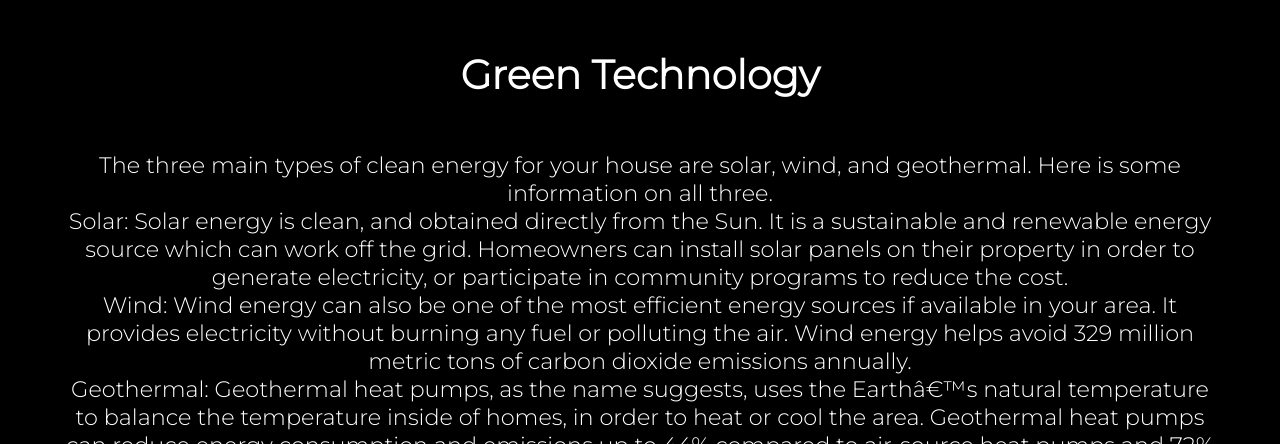
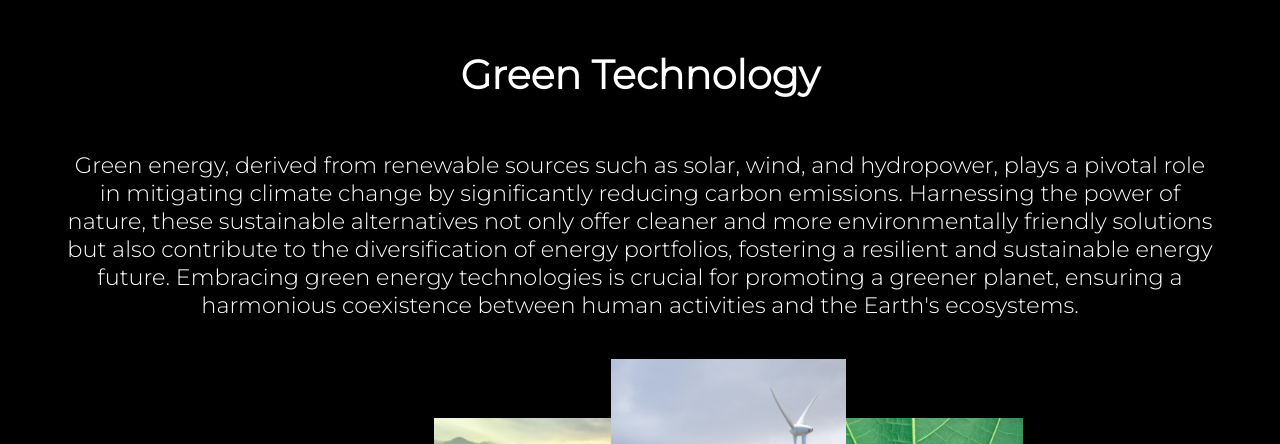
Before and after one commit to Scaledfish64/TheGreeningProject, a PHP site: page / in a window 1280 px wide. Shown: the part 2029-2473 px from the top of the page. Run offline with PHP 8.4, Linux system fonts and the light colour scheme; some web fonts are replaced.

Commit message:
i forgot again

```diff
--- a/index.css
+++ b/index.css
@@ -61,6 +61,7 @@ ul{
   background-color: black;
   border-bottom: 2px solid white;
   padding: 1%;
+  transition: 0.5s;
 }
 
 .nav-list{
@@ -244,7 +245,7 @@ hover-underline {
 }
 
 .turtle-section{
-  background-image: linear-gradient(black, rgba(0,0,0,0)),url("images/pexels-belle-co-847393.jpg");
+  background-image: linear-gradient(black, rgba(0,0,0,0), black),url("images/pexels-belle-co-847393.jpg");
   width: 100%;
   background-size: cover;
   background-color: rgba(0, 0, 0, 0.5);
--- a/index.html
+++ b/index.html
@@ -38,7 +38,10 @@
           your needs.
         </p>
       </div>
-      <img class="arrow" src="images/kisspng-arrow-computer-icons-logo-white-down-arrow-png-5ab1bd5cde13f0.7986932615215977889096.png">
+      <img
+        class="arrow"
+        src="images/kisspng-arrow-computer-icons-logo-white-down-arrow-png-5ab1bd5cde13f0.7986932615215977889096.png"
+      />
     </section>
     <section>
       <div class="flex-container purpose-flex-container">
@@ -92,25 +95,15 @@
       <h1 class="heading">Green Technology</h1>
       <div>
         <p class="full-para tech-info">
-          The three main types of clean energy for your house are solar,
-          wind, and geothermal. Here is some information on all three.
-          <br />
-          Solar: Solar energy is clean, and obtained directly from the Sun.
-          It is a sustainable and renewable energy source which can work off the grid.
-          Homeowners can install solar panels on their property in order to generate
-          electricity, or participate in community programs to reduce the cost.
-          <br />
-          Wind: Wind energy can also be one of the most efficient energy sources
-          if available in your area. It provides electricity without burning any
-          fuel or polluting the air. Wind energy helps avoid 329 million metric
-          tons of carbon dioxide emissions annually.
-          <br />
-          Geothermal: Geothermal heat pumps, as the name suggests, uses the
-          Earth’s natural temperature to balance the temperature inside of
-          homes, in order to heat or cool the area. Geothermal heat pumps can
-          reduce energy consumption and emissions up to 44% compared to
-          air-source heat pumps and 72% compared to standard air-conditioning
-          equipment
+          Green energy, derived from renewable sources such as solar, wind, and
+          hydropower, plays a pivotal role in mitigating climate change by
+          significantly reducing carbon emissions. Harnessing the power of
+          nature, these sustainable alternatives not only offer cleaner and more
+          environmentally friendly solutions but also contribute to the
+          diversification of energy portfolios, fostering a resilient and
+          sustainable energy future. Embracing green energy technologies is
+          crucial for promoting a greener planet, ensuring a harmonious
+          coexistence between human activities and the Earth's ecosystems.
         </p>
       </div>
       <div class="flex-container tech-container">
```
